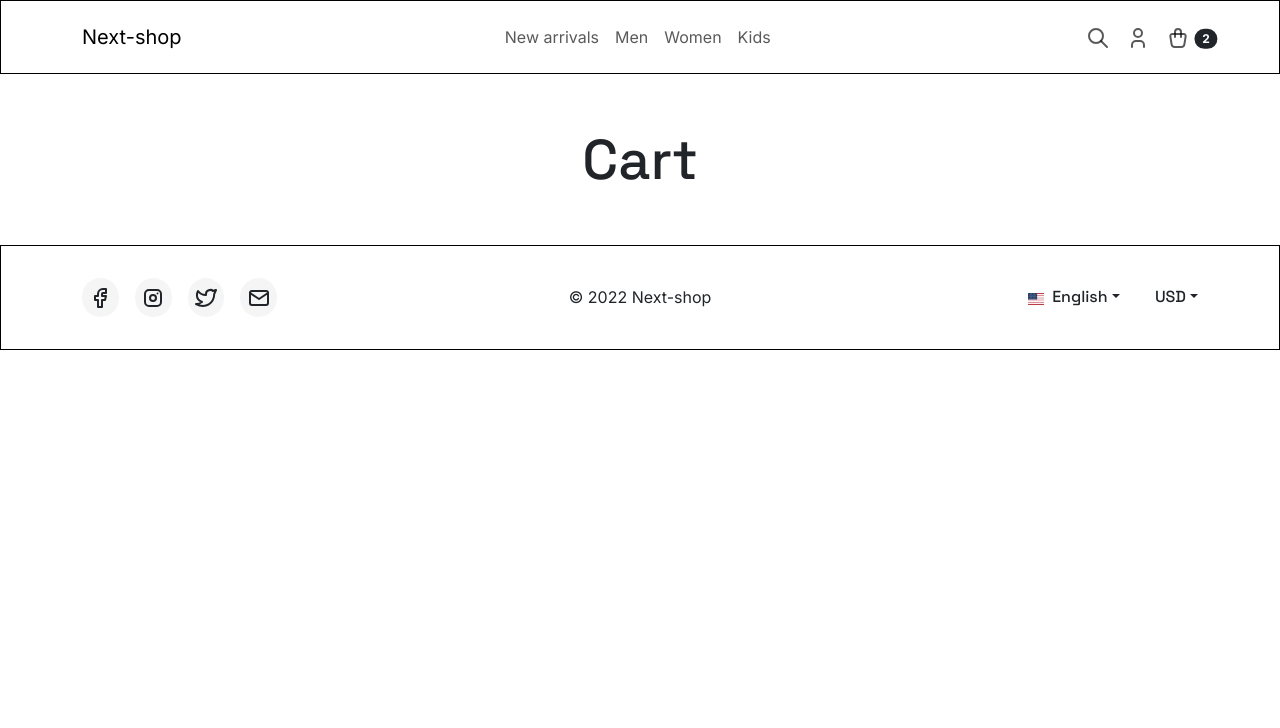
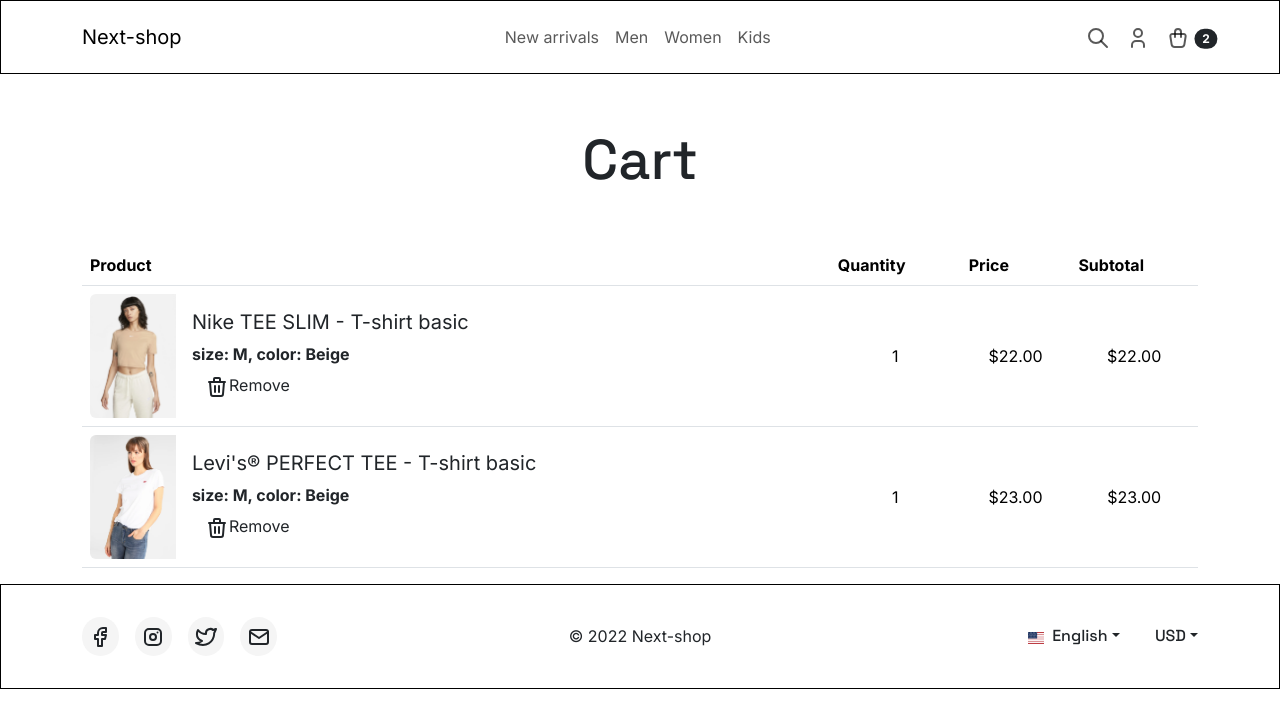
Before and after one commit to E1-XP/Next-Shop, a Next.js app: page /cart in a window 1280 px wide. Shown: the top 728 px of the page. Built offline with nearby package versions, Linux system fonts and the light colour scheme.

Commit message:
add product table and stylize it

```diff
--- a/components/product-list/index.tsx
+++ b/components/product-list/index.tsx
@@ -4,16 +4,17 @@
 import image from "./../../public/images/e0ee1f3f48114e4c9ddf10e2ef73e4ef.webp";
 import image2 from "./../../public/images/b10b0b7b1f23477f94903ff2c107976c.webp";
 
-const product = {
+export const product = {
   name: "TEE SLIM - T-shirt basic",
   brand: "Nike",
+  sizes: [],
   price: 22,
   oldPrice: 30,
   rating: 4,
   images: [image],
 };
 
-const product2 = {
+export const product2 = {
   name: "PERFECT TEE - T-shirt basic",
   brand: "Levi's®",
   price: 23,
--- /dev/null
+++ b/components/product-table/index.tsx
@@ -0,0 +1,74 @@
+import Image from "next/image";
+
+import { product, product2 } from "./../product-list/index";
+import styles from "./product-table.module.scss";
+
+import { formatPrice } from "../../helpers";
+
+const data = [product, product2];
+
+export const ProductTable = () => (
+  <table className="table">
+    <thead>
+      <tr>
+        <th scope="col">Product</th>
+        <th scope="col">Quantity</th>
+        <th scope="col">Price</th>
+        <th scope="col">Subtotal</th>
+      </tr>
+    </thead>
+    <tbody>
+      {data.map((product) => (
+        <tr key={product.name}>
+          <th scope="row">
+            <div className={`card border-0 flex-row ${styles.card}`}>
+              <Image
+                src={product.images[0]}
+                className={`img-fluid rounded-start ${styles.card__img}`}
+                width={150}
+                alt="..."
+              />
+              <div className="card-body">
+                <h5 className="card-title">
+                  {product.brand} {product.name}
+                </h5>
+                <p className="card-text">size: M, color: Beige </p>
+                <p className="card-text">
+                  <button className="btn">
+                    <svg
+                      xmlns="http://www.w3.org/2000/svg"
+                      className="icon icon-tabler icon-tabler-trash"
+                      width={24}
+                      height={24}
+                      viewBox="0 0 24 24"
+                      strokeWidth={2}
+                      stroke="currentColor"
+                      fill="none"
+                      strokeLinecap="round"
+                      strokeLinejoin="round"
+                    >
+                      <path stroke="none" d="M0 0h24v24H0z" fill="none"></path>
+                      <line x1={4} y1={7} x2={20} y2={7}></line>
+                      <line x1={10} y1={11} x2={10} y2={17}></line>
+                      <line x1={14} y1={11} x2={14} y2={17}></line>
+                      <path d="M5 7l1 12a2 2 0 0 0 2 2h8a2 2 0 0 0 2 -2l1 -12"></path>
+                      <path d="M9 7v-3a1 1 0 0 1 1 -1h4a1 1 0 0 1 1 1v3"></path>
+                    </svg>
+                    Remove
+                  </button>
+                </p>
+              </div>
+            </div>
+          </th>
+          <td className="align-middle text-center">1</td>
+          <td className="align-middle text-center">
+            ${formatPrice(product.price)}
+          </td>
+          <td className="align-middle text-center">
+            ${formatPrice(product.price)}
+          </td>
+        </tr>
+      ))}
+    </tbody>
+  </table>
+);
--- /dev/null
+++ b/components/product-table/product-table.module.scss
@@ -0,0 +1,11 @@
+.product-table {
+}
+
+.card {
+  height: 7.75rem;
+
+  &__img {
+    height: 100%;
+    width: auto;
+  }
+}
--- /dev/null
+++ b/helpers/index.ts
@@ -0,0 +1,16 @@
+export const formatPrice = (val: number) => {
+  const [dollars, cents] = val.toString().split(".");
+
+  const dollarsWithDots = dollars
+    .split("")
+    .reverse()
+    .reduce((acc, itm, i, arr) => {
+      const isLastElem = i === arr.length - 1;
+      const shouldAddSeparator = !isLastElem && (i + 1) / 3 === 1;
+      return [...acc, itm, shouldAddSeparator ? "," : ""];
+    }, [] as string[])
+    .reverse()
+    .join("");
+
+  return `${dollarsWithDots}.${val.toFixed(2).split(".")[1]}`;
+};
--- a/pages/cart/index.tsx
+++ b/pages/cart/index.tsx
@@ -5,6 +5,7 @@
 
 import { inter, spaceGrotesk } from "../../styles/fonts";
 import styles from "./cart.module.scss";
+import { ProductTable } from "../../components/product-table";
 
 export default function MainPage() {
   return (
@@ -25,8 +26,10 @@
             Cart
           </h2>
         </header>
-        <main>
-          <section className="products"></section>
+        <main className="container">
+          <section className="products">
+            <ProductTable />
+          </section>
         </main>
         <Footer />
       </div>
```
